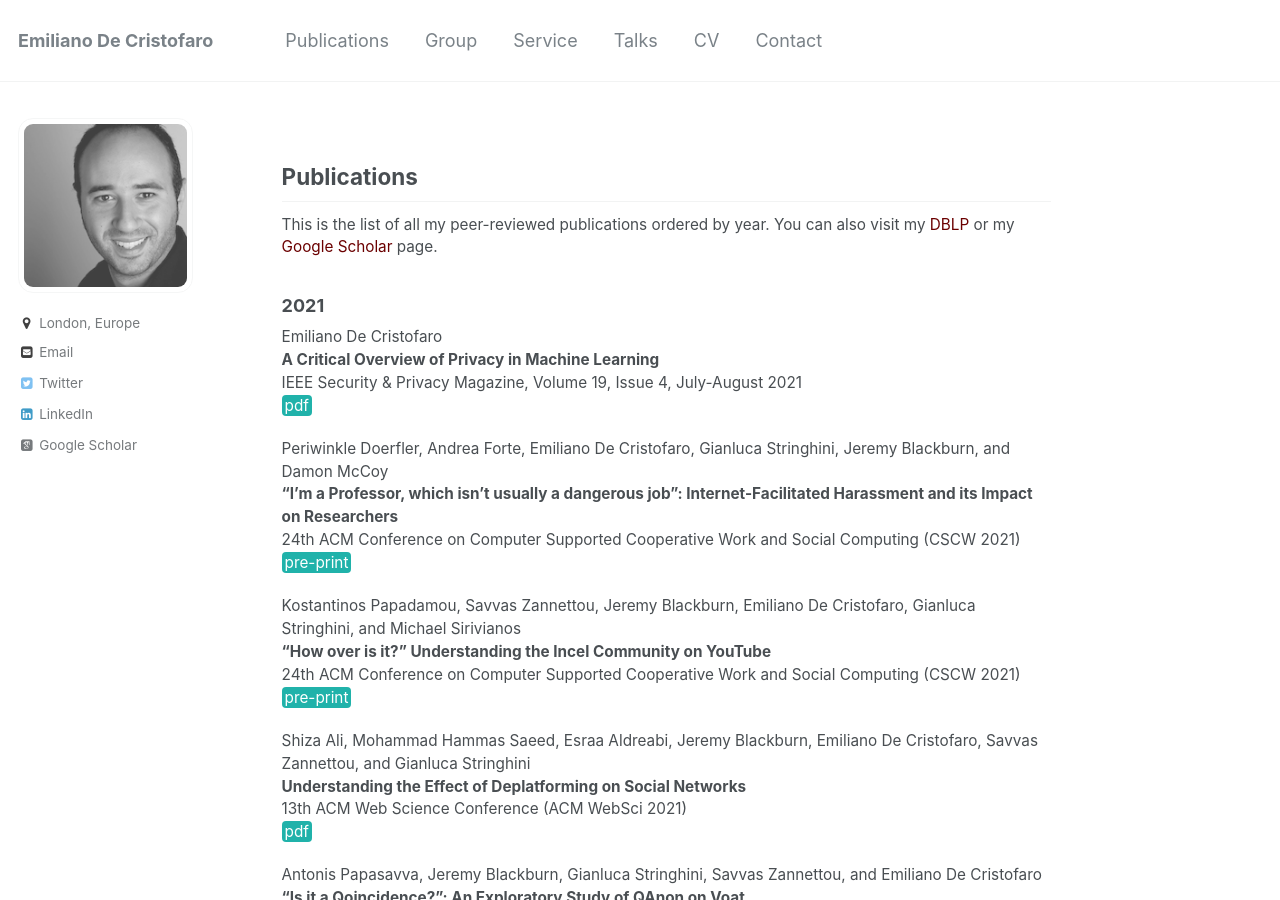
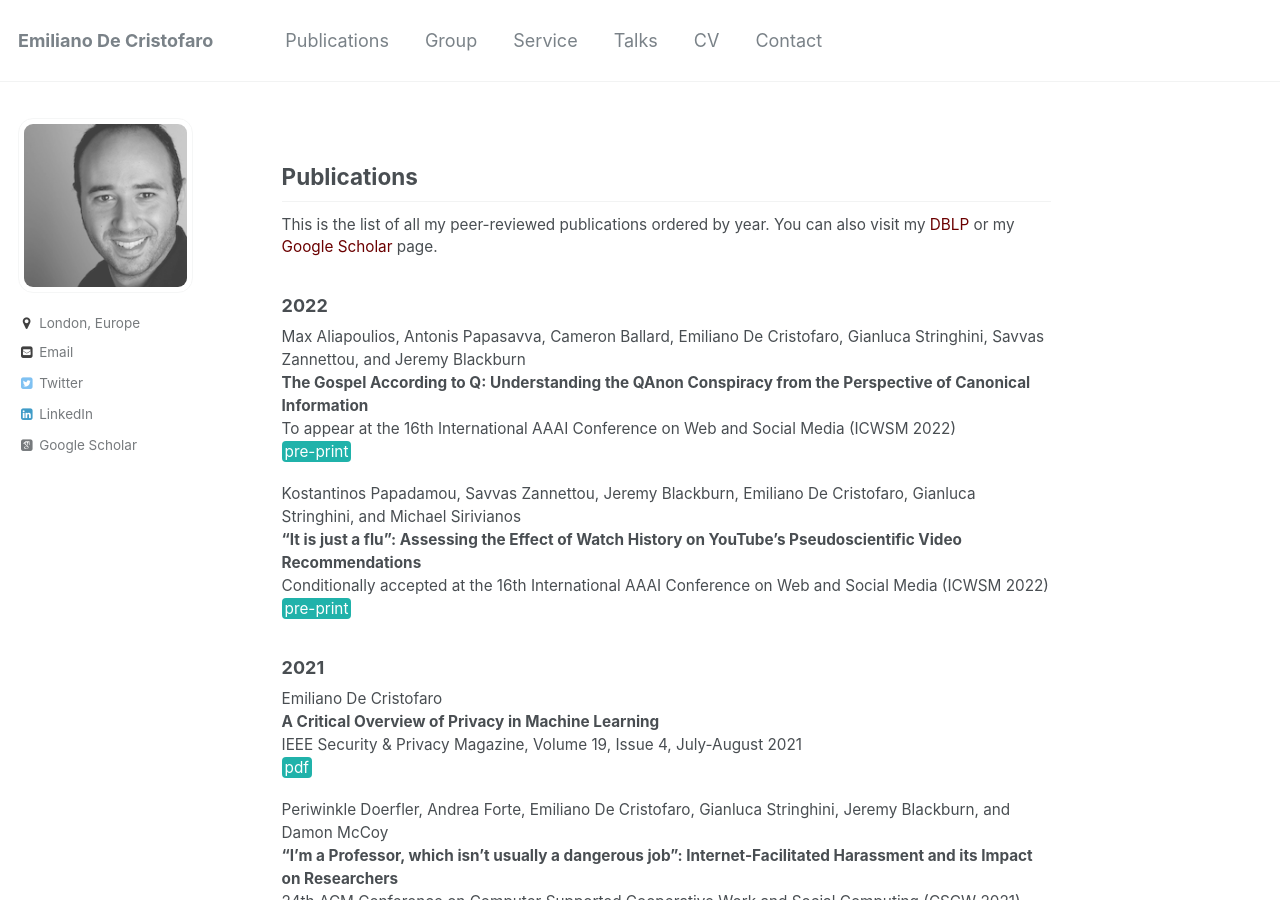
Before and after one commit to emidec/emidec.github.io, a Jekyll site: the page built from _pages/publications.md, in a window 1280 px wide and 900 px high. Built offline with Jekyll 4.4.1, drawn with Linux system fonts in a browser that asks for light colours; some web fonts are replaced.

Commit message:
icwsm 22

```diff
--- a/_pages/publications.md
+++ b/_pages/publications.md
@@ -8,6 +8,18 @@ author_profile: true
 ## Publications
 
 This is the list of all my peer-reviewed publications ordered by year. You can also visit my [DBLP](http://dblp.uni-trier.de/pers/hd/c/Cristofaro:Emiliano_De){:target="_blank"} or my [Google Scholar](https://scholar.google.com/citations?hl=en&user=1wfzUuEAAAAJ&view_op=list_works&pagesize=100){:target="_blank"} page.
+
+### 2022
+Max Aliapoulios, Antonis Papasavva, Cameron Ballard, Emiliano De Cristofaro, Gianluca Stringhini, Savvas Zannettou, and Jeremy Blackburn
+**The Gospel According to Q: Understanding the QAnon Conspiracy from the Perspective of Canonical Information**
+To appear at the 16th International AAAI Conference on Web and Social Media (ICWSM 2022)
+[pre-print](https://arxiv.org/abs/2101.08750){: .btn--danger}{:target="_blank"}
+
+
+Kostantinos Papadamou, Savvas Zannettou, Jeremy Blackburn, Emiliano De Cristofaro, Gianluca Stringhini, and Michael Sirivianos
+**"It is just a flu": Assessing the Effect of Watch History on YouTube's Pseudoscientific Video Recommendations**
+Conditionally accepted at the 16th International AAAI Conference on Web and Social Media (ICWSM 2022)
+[pre-print](https://arxiv.org/abs/2010.11638){: .btn--danger}{:target="_blank"}
 
 
 ### 2021
```
Also changed, not shown: _pages/cybersafety.md (+13 -0 lines).
